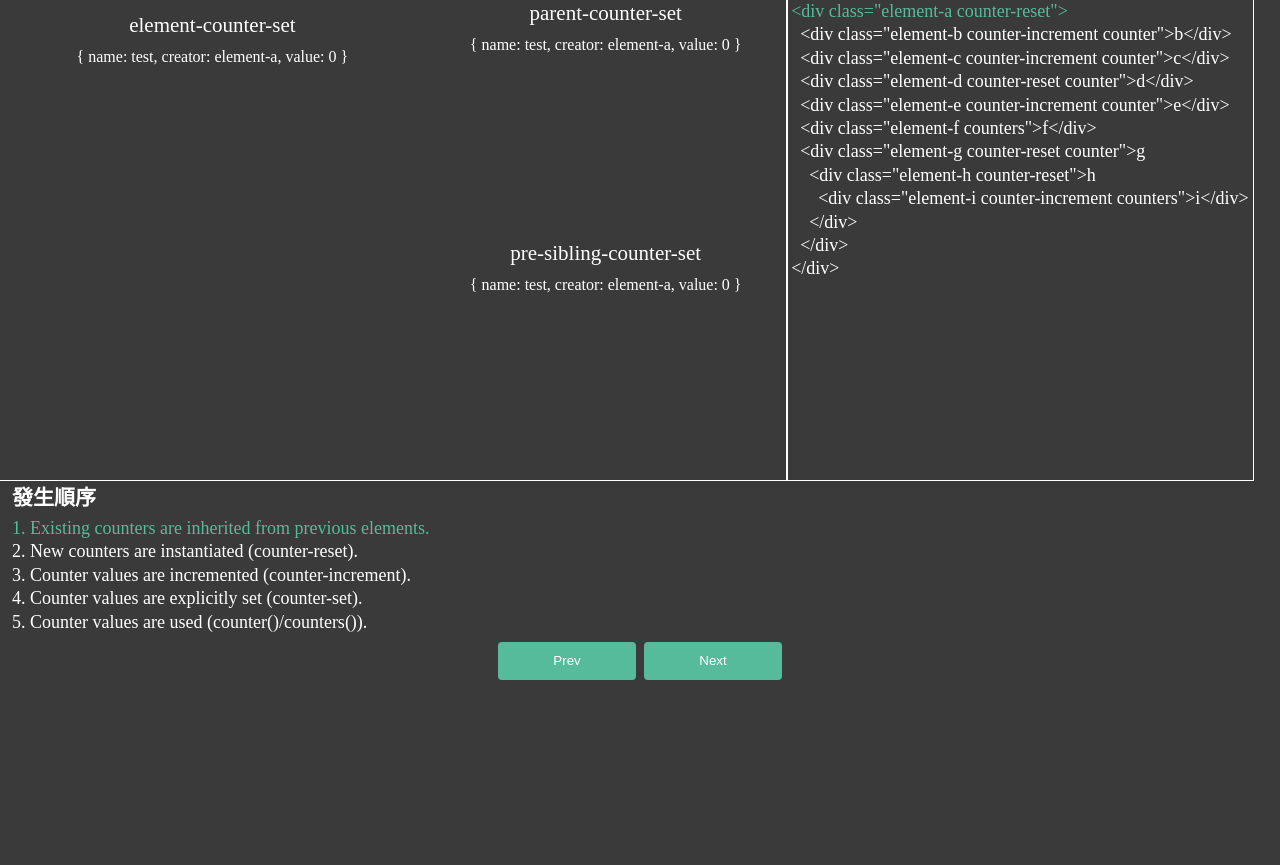
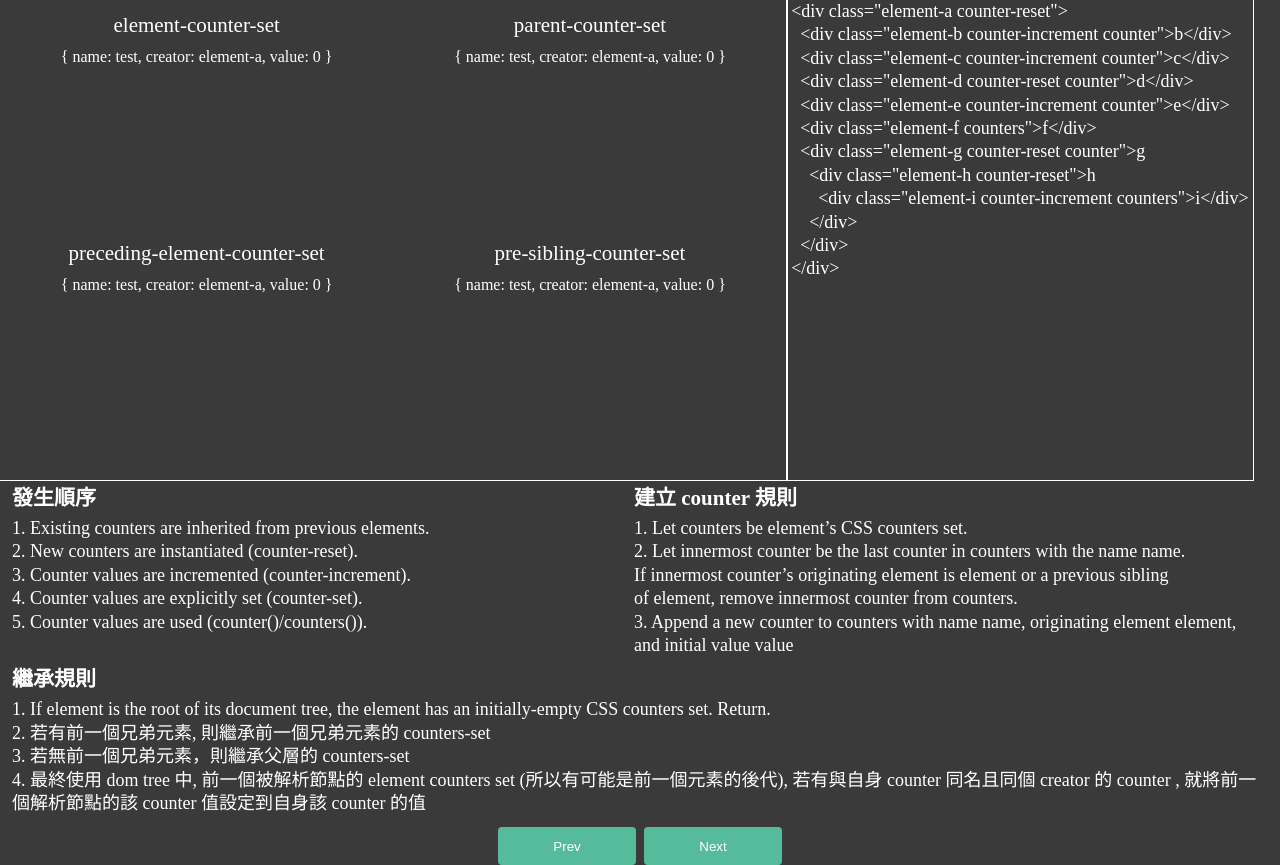
Before and after one commit to laidasan/CounterSetView, a Vue app: page / in a window 1280 px wide. Before the commit the page ends 800 px from the top, so only its background shows below. Built offline with nearby package versions, Linux system fonts and the light colour scheme.

Commit message:
finish base setting

```diff
--- a/src/App.vue
+++ b/src/App.vue
@@ -1,11 +1,22 @@
 <template>
   <div class="counter-set-panel-view">
     <div class="counter-set-view d-flex">
-      <div class="counter-set-view-column counter-set-view-column--action action-set-view d-flex">
+      <div
+        class="counter-set-view-column counter-set-view-column--action action-set-view d-flex"
+      >
         <!-- TODO Action Set -->
         <div class="action-set-view-column action-set-view-column--main">
           <div class="element-counter-set">
             <div class="title">element-counter-set</div>
+            <div
+              v-for="counter of elementCounterSet"
+              :key="`${counter.name} + ${counter.creator} + ${counter.value}`"
+            >
+              {{ genCounterString(counter) }}
+            </div>
+          </div>
+          <div class="preceding-element-counter-set">
+            <div class="title">preceding-element-counter-set</div>
             <div
               v-for="counter of elementCounterSet"
               :key="`${counter.name} + ${counter.creator} + ${counter.value}`"
@@ -41,14 +52,14 @@
           :key="htmlString"
           :class="[
             'demo-html-str',
-            { 'demo-html-str--active': index === currentHtmlStep}
+            { 'demo-html-str--active': index === currentHtmlStep },
           ]"
         >
           {{ htmlString }}
         </div>
       </div>
     </div>
-    <div class="counter-set-rules">
+    <div class="counter-set-rules d-flex">
       <!-- TODO rules -->
       <div class="process-rules rules">
         <div class="rules-title">發生順序</div>
@@ -58,7 +69,7 @@
             :key="rule"
             :class="[
               'rule-list-item',
-              { 'rule-list-item--active': index === currentProcessRuleStep }
+              { 'rule-list-item--active': index === currentProcessRuleStep },
             ]"
           >
             {{ rule }}
@@ -66,12 +77,39 @@
         </ol>
       </div>
 
-      <div class="inherit-rules">
-
+      <div class="counter-reset-process-rules rules">
+        <div class="rules-title">建立 counter 規則</div>
+        <ol class="rule-list">
+          <li
+            v-for="(rule, index) of counterResetProcessRules"
+            :key="rule"
+            :class="[
+              'rule-list-item',
+              {
+                'rule-list-item--active':
+                  index === currentCounterProcessRuleStep,
+              },
+            ]"
+          >
+            {{ rule }}
+          </li>
+        </ol>
       </div>
 
-      <div class="counter-reset-process-rules">
-
+      <div class="inherit-rules rules">
+        <div class="rules-title">繼承規則</div>
+        <ol class="rule-list">
+          <li
+            v-for="(rule, index) of inheritRules"
+            :key="rule"
+            :class="[
+              'rule-list-item',
+              { 'rule-list-item--active': index === currentInheritRuleStep },
+            ]"
+          >
+            {{ rule }}
+          </li>
+        </ol>
       </div>
     </div>
     <div class="features">
@@ -89,14 +127,16 @@ export default {
 
   data() {
     return {
-      history: [],
+      actions: [],
+      currentAction: 0,
       elementCounterSet: new Set([
-        { name: 'test' , creator: 'element-a', value: 0 }
+        { name: "test", creator: "element-a", value: 0 },
       ]),
-      parentCounterSet: new Set(),
-      preSiblingCounterSet: new Set(),
-      currentHtmlStep: 0,
-      currentProcessRuleStep: 0,
+      parentCounterSet: new Set(), // 父層的 counter-set
+      preSiblingCounterSet: new Set(), // 前一個兄弟元素的 counter-set
+      precedingElementCounterSet: new Set(), // 前一個被解析的 counter-set
+      currentHtmlStep: -1,
+      currentProcessRuleStep: -1,
       currentInheritRuleStep: -1,
       currentCounterProcessRuleStep: -1,
 
@@ -110,25 +150,31 @@ export default {
         '  <div class="element-g counter-reset counter">g',
         '    <div class="element-h counter-reset">h',
         '      <div class="element-i counter-increment counters">i</div>',
-       '    </div>',
-       '  </div>',
-       '</div>'
+        "    </div>",
+        "  </div>",
+        "</div>",
       ],
 
       processRules: [
-        'Existing counters are inherited from previous elements.',
-        'New counters are instantiated (counter-reset).',
-        'Counter values are incremented (counter-increment).',
-        'Counter values are explicitly set (counter-set).',
-        'Counter values are used (counter()/counters()).',
+        "Existing counters are inherited from previous elements.",
+        "New counters are instantiated (counter-reset).",
+        "Counter values are incremented (counter-increment).",
+        "Counter values are explicitly set (counter-set).",
+        "Counter values are used (counter()/counters()).",
       ],
 
       inheritRules: [
+        "If element is the root of its document tree, the element has an initially-empty CSS counters set. Return.",
+        "若有前一個兄弟元素, 則繼承前一個兄弟元素的 counters-set",
+        "若無前一個兄弟元素，則繼承父層的 counters-set",
+        "最終使用 dom tree 中,  前一個被解析節點的 element counters set (所以有可能是前一個元素的後代), 若有與自身 counter 同名且同個 creator 的 counter , 就將前一個解析節點的該 counter 值設定到自身該 counter 的值",
+      ],
 
+      counterResetProcessRules: [
+        "Let counters be element’s CSS counters set.",
+        "Let innermost counter be the last counter in counters with the name name. If innermost counter’s originating element is element or a previous sibling of element, remove innermost counter from counters.",
+        "Append a new counter to counters with name name, originating element element, and initial value value",
       ],
-      counterResetProcessRules: [
-
-      ]
     };
   },
 
@@ -136,8 +182,20 @@ export default {
 
   methods: {
     genCounterString(counter) {
-      return `{ name: ${counter.name}, creator: ${counter.creator}, value: ${counter.value} }`
+      return `{ name: ${counter.name}, creator: ${counter.creator}, value: ${counter.value} }`;
+    },
+
+    next() {
+      if (this.currentAction < actions.length - 1) {
+        this.currentAction += 1
       }
+    },
+
+    prev() {
+      if (this.currentAction > 0) {
+        this.currentAction -= 1
+      }
+    },
   },
 };
 </script>
@@ -153,13 +211,11 @@ export default {
     box-shadow: 0 0 0 1px #fff;
 
     &--action {
-      // flex-grow: 2;
       flex-basis: calc(100% / 3) * 2;
     }
 
     &--html {
       flex-basis: calc(100% / 3) * 1;
-      // flex-grow: 1;
       white-space: pre;
       line-height: 1.3;
       font-size: 18px;
@@ -172,11 +228,15 @@ export default {
     flex-shrink: 0;
 
     &--main {
-      flex-basis: 54%;
+      flex-basis: 50%;
+      padding-top: 12px;
+      padding-bottom: 12px;
     }
 
     &--secondary {
-      flex-basis: 46%;
+      flex-basis: 50%;
+      padding-top: 12px;
+      padding-bottom: 12px;
     }
   }
 }
@@ -184,7 +244,8 @@ export default {
 // counter-set
 .parent-counter-set,
 .pre-sibling-counter-set,
-.element-counter-set {
+.element-counter-set,
+.preceding-element-counter-set {
   line-height: 1.3;
   text-align: center;
 
@@ -194,9 +255,9 @@ export default {
   }
 }
 
-.element-counter-set {
-  padding-top: 12px;
-  padding-bottom: 12px;
+.element-counter-set,
+.preceding-element-counter-set {
+  height: 50%;
 }
 
 .parent-counter-set,
@@ -204,8 +265,29 @@ export default {
   height: 50%;
 }
 
+// rules
 .counter-set-rules {
-  padding: 8px 12px;
+  padding: 8px 12px 12px;
+  flex-wrap: wrap;
+}
+
+.process-rules,
+.counter-reset-process-rules,
+.inherit-rules {
+}
+
+.process-rules,
+.counter-reset-process-rules {
+  flex-basis: calc(50% - 6px);
+  margin-bottom: 12px;
+}
+
+.process-rule {
+  margin-right: 12px;
+}
+
+.inherit-rules {
+  flex-basis: 100%;
 }
 
 .rules-title {
@@ -223,7 +305,7 @@ export default {
     counter-increment: num;
 
     &::before {
-      content: counter(num) '.';
+      content: counter(num) ".";
     }
 
     &--active {
@@ -246,11 +328,10 @@ export default {
   cursor: pointer;
 
   &:hover {
-    background-color: rgba($primary, .9);
+    background-color: rgba($primary, 0.9);
   }
 
   &-next {
-
   }
 
   &-prev {
@@ -258,7 +339,6 @@ export default {
   }
 }
 
-
 .demo-html-str {
   &--active {
     color: $primary;
```
Lines whose indentation alone changed are shown as unchanged.
